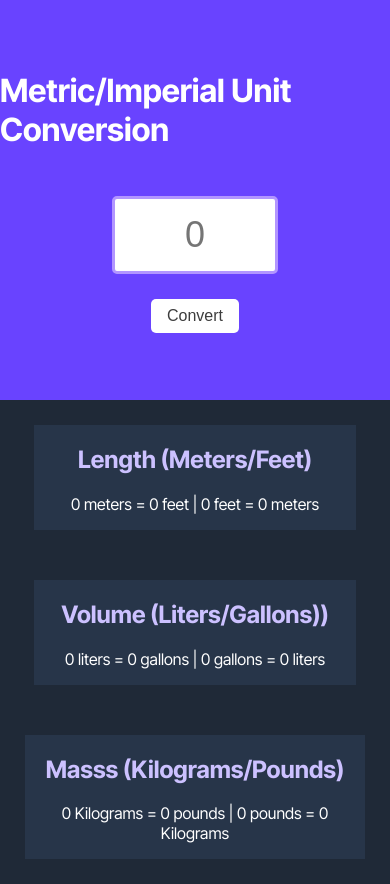
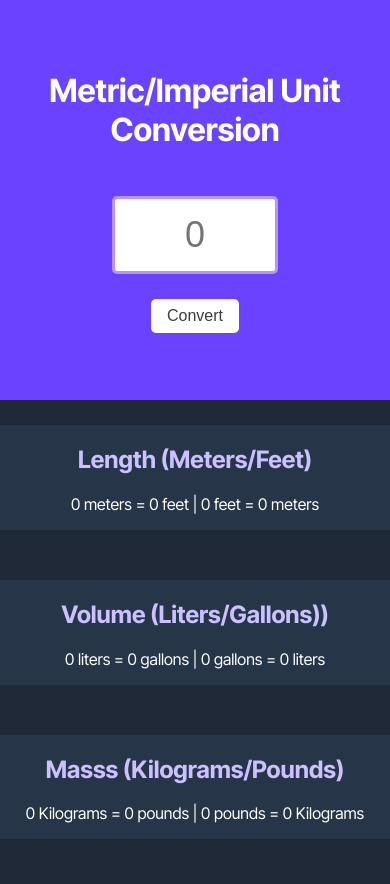
Before and after one commit to Smartsoil-Media/unitConverter, a plain HTML site: page index.html in a window 390 px wide. Drawn offline with Linux system fonts and the light colour scheme.

Commit message:
mobile fixes

```diff
--- a/styles.css
+++ b/styles.css
@@ -17,6 +17,7 @@ header {
     padding: 50px 0px;
     min-height: 300px;
     color: white;
+    text-align: center;
 }
 
 .conversion-container {
@@ -37,6 +38,17 @@ header {
     margin: 25px;
     padding: 0 15px;
 }
+
+@media only screen and (max-width: 750px) {
+    #length, #volume, #mass {
+        background-color: #273549;
+        width: 400px;
+        margin: 25px;
+        padding: 0 15px;
+    }
+}
+
+
 
 #unit {
     font-size: 36px;
```
